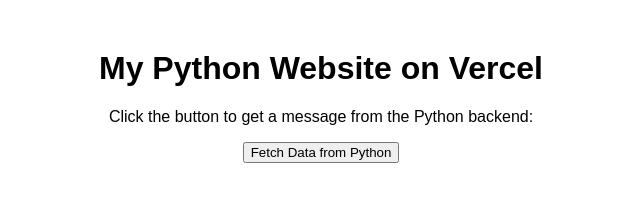
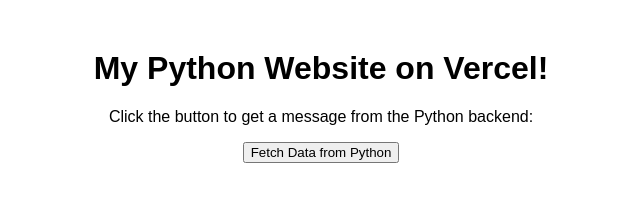
Before and after one commit to ARavindra01/vercel-python-, a plain HTML site: page index.html in a window 1280 px wide. Shown: the whole page, without its empty margins (319-959 px from the left). Drawn offline with Linux system fonts and the light colour scheme.

Commit message:
Triggering a new Vercel build

```diff
--- a/index.html
+++ b/index.html
@@ -10,7 +10,7 @@
     </style>
 </head>
 <body>
-    <h1>My Python Website on Vercel</h1>
+    <h1>My Python Website on Vercel!</h1>
     <p>Click the button to get a message from the Python backend:</p>
 
     <button id="fetchButton">Fetch Data from Python</button>
```
